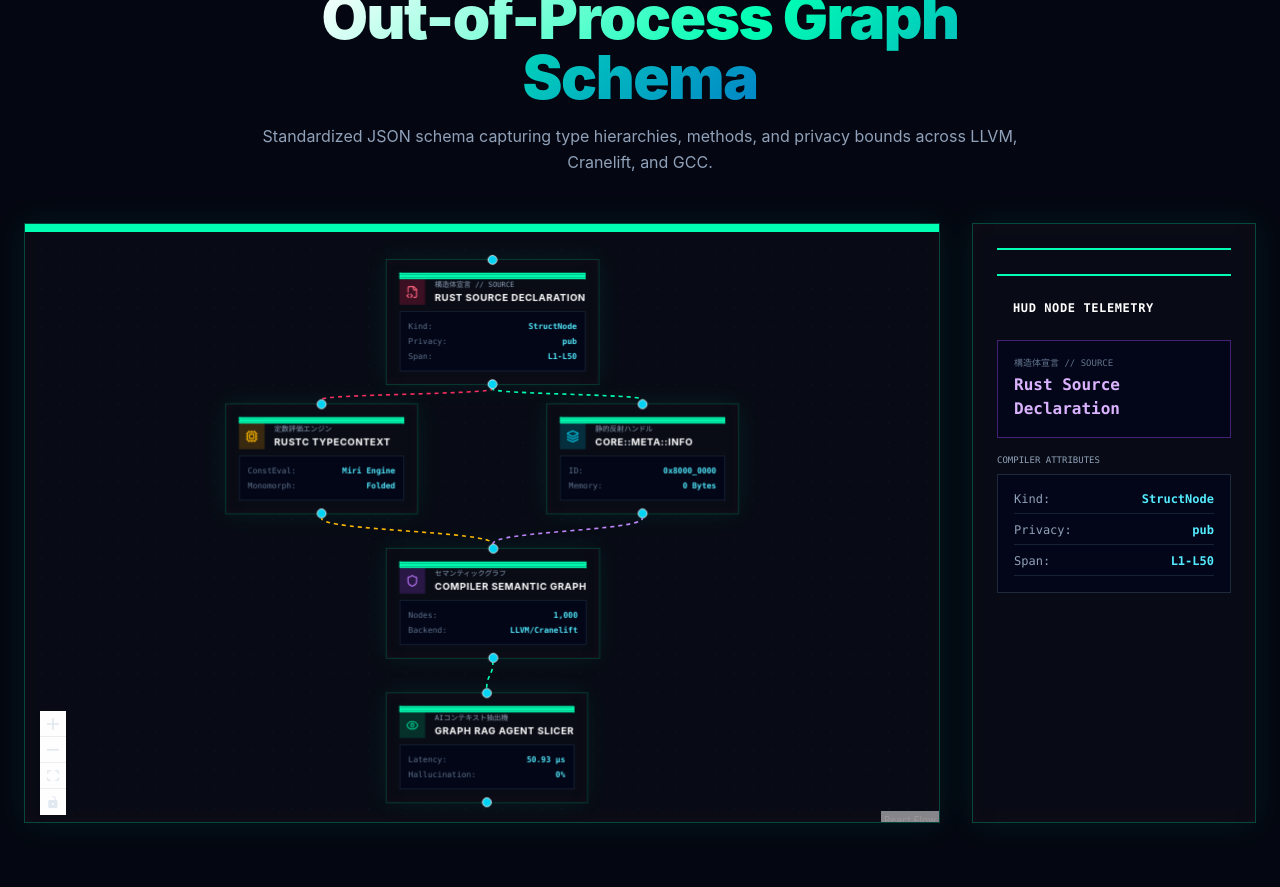
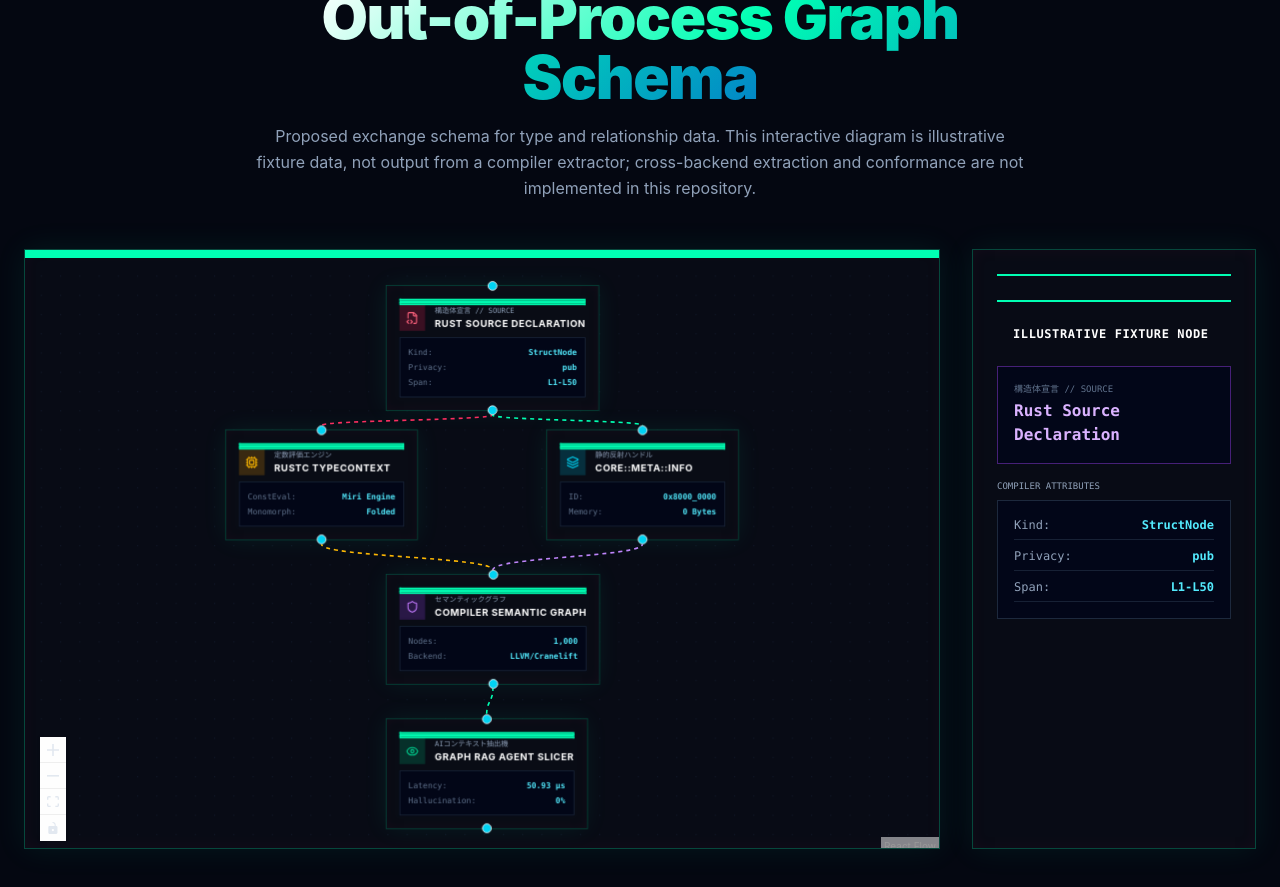
Before and after one commit to zachshallbetter/reflective-rust, a React (Vite) app in the folder explorer/: page / in a window 1280 px wide. Shown: the part 4700-5587 px from the top of the page. Built offline with nearby package versions, Linux system fonts and the light colour scheme.

Commit message:
docs: clarify proposal criteria and illustrative explorer data

```diff
--- a/explorer/src/components/Scope2Section.tsx
+++ b/explorer/src/components/Scope2Section.tsx
@@ -162,7 +162,7 @@ export const Scope2Section: React.FC = () => {
           <span className="gradient-text-cyan">Out-of-Process Graph Schema</span>
         </h2>
         <p className="text-slate-400 text-sm sm:text-base leading-relaxed">
-          Standardized JSON schema capturing type hierarchies, methods, and privacy bounds across LLVM, Cranelift, and GCC.
+          Proposed exchange schema for type and relationship data. This interactive diagram is illustrative fixture data, not output from a compiler extractor; cross-backend extraction and conformance are not implemented in this repository.
         </p>
       </div>
 
@@ -194,7 +194,7 @@ export const Scope2Section: React.FC = () => {
           <div className="cyber-corner-br" />
 
           <h3 className="text-xs font-bold text-white uppercase tracking-wider font-mono flex items-center gap-2">
-            <span className="w-2 h-2 rounded-full bg-rose-500 animate-ping" /> HUD Node Telemetry
+            <span className="w-2 h-2 rounded-full bg-rose-500 animate-ping" /> Illustrative Fixture Node
           </h3>
 
           {selectedNode ? (
```
